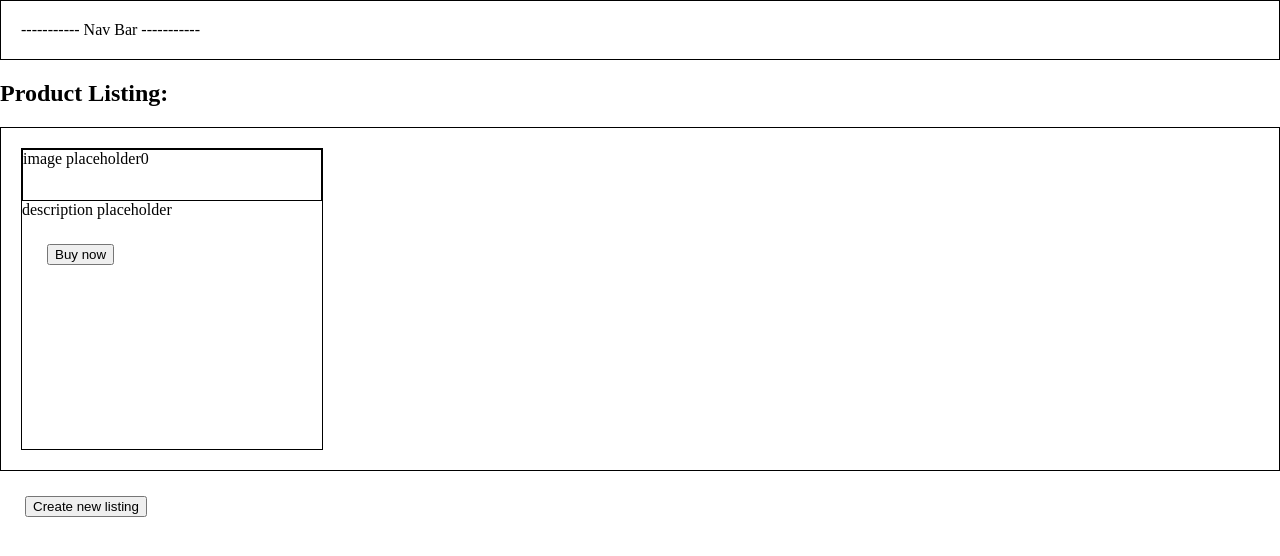
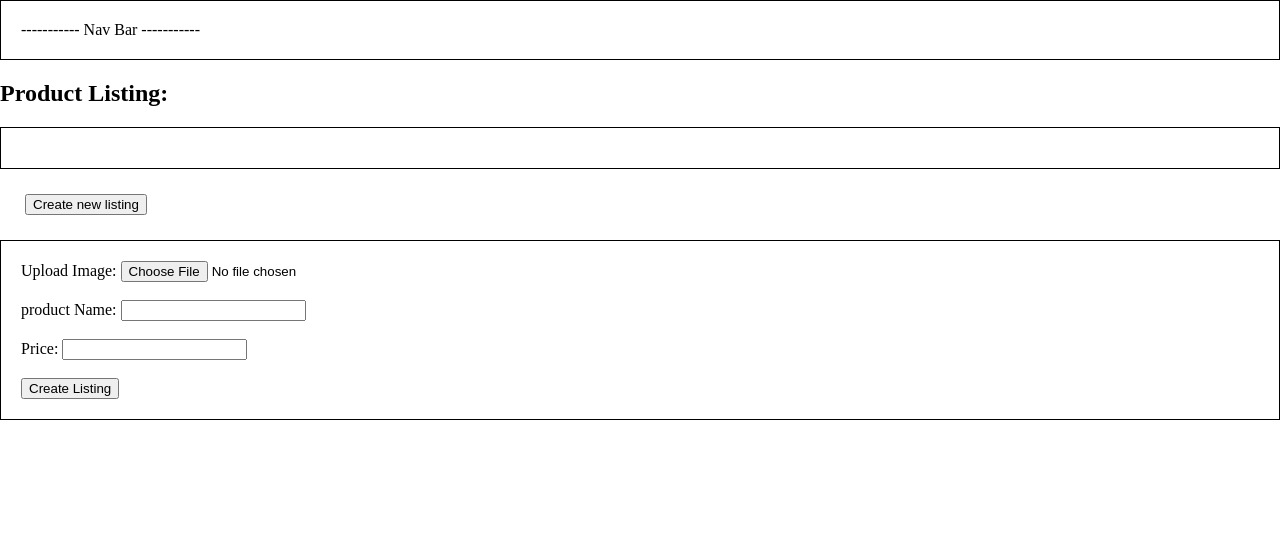
Before and after one commit to V1SH4N/UOM, a plain HTML site: page index.html in a window 1280 px wide. Both pictures are taken after a click on the button "Create new listing". Drawn offline with Linux system fonts and the light colour scheme.

Commit message:
implement form to create new listing

```diff
--- a/index.html
+++ b/index.html
@@ -12,7 +12,21 @@
     <div id="navBar">-----------  Nav Bar  -----------</div>
     <h2>Product Listing:</h2>
     <div id="listingsContainer"></div>
-    <button type="button" id="newListing">Create new listing</button>
+    <button type="button" id="newListingButton">Create new listing</button>
+    <div id="formContainer">
+        <form id="listingForm">
+            <label for="image">Upload Image:</label>
+            <input type="file" id="image" name="image" accept="image/*" required><br><br>
+            <label for="productName">product Name:</label>
+            <input type="text" id="productName" name="productName" required><br><br>
+            <label for="price">Price:</label>
+            <input type="number" id="price" name="price" required><br><br>
+            <button type="submit">Create Listing</button>
+        </form>
+    </div>
+
+
+
 
 </body>
 
--- a/javascript.js
+++ b/javascript.js
@@ -1,24 +1,43 @@
-const newListingButton = document.querySelector('#newListing');
+const newListingButton = document.querySelector('#newListingButton');
 const listingsContainer = document.querySelector('#listingsContainer');
+const listingForm = document.querySelector('#listingForm')
 
 let listingID = 0;
 
-newListingButton.addEventListener('click', (e) => {
+
+listingForm.addEventListener('submit', function(event) {
+
+    event.preventDefault(); // Prevent form submission
+
+    // Get input values
+    const imageInput = document.getElementById('image');
+    const productName = document.getElementById('productName').value;
+    const price = document.getElementById('price').value;
+
+
+    if (imageInput.files && imageInput.files[0]) {
+        const reader = new FileReader();
+
+        reader.onload = function(e) {
+
             const newListing = document.createElement('div');
             newListing.classList.add('listing');
-    newListing.id = listingID;
+            newListing.id = listingID++;
 
+            const image = document.createElement('img');
+            image.classList.add('image');
 
-    const image = document.createElement('div');
-    image.classList.add('image');
+            image.src = e.target.result;
+            image.alt = 'Listing image';
             image.style.cssText = ['height: 50px; border: 1px solid black'];
-    image.textContent = 'image placeholder' + listingID;
 
+            const productNameContainer = document.createElement('div');
+            productNameContainer.classList.add('productName');
+            productNameContainer.textContent = productName;
 
-
-    const description = document.createElement('div');
-    description.classList.add('description');
-    description.textContent = 'description placeholder'
+            const priceContainer = document.createElement('div');
+            priceContainer.classList.add('productName');
+            priceContainer.textContent = price;
 
             const purchaseButton = document.createElement('button');
             purchaseButton.id = 'purchaseButton';
@@ -26,12 +45,30 @@ newListingButton.addEventListener('click', (e) => {
             purchaseButton.textContent = 'Buy now';
 
             newListing.appendChild(image);
-    newListing.appendChild(description);
+            newListing.appendChild(productNameContainer);
+            newListing.appendChild(priceContainer);
             newListing.appendChild(purchaseButton);
 
+            listingsContainer.appendChild(newListing);
+            listingForm.reset();
+            listingForm.style.display = 'none';
+        };
+        reader.readAsDataURL(imageInput.files[0]);
+    } else {
+        alert('Please upload an image.')
+    }
+});
 
-    listingsContainer.appendChild(newListing);
-    listingID++;
+
+
+newListingButton.addEventListener('click', (e) => {
+    if (listingForm.style.display === 'none' || listingForm.style.display === ''){
+        listingForm.style.display = 'block';
+    }else {
+        listingForm.style.display = 'none'
+        listingForm.reset();;
+    }
+
 })
 
 listingsContainer.addEventListener('click', (e) => {
--- a/style.css
+++ b/style.css
@@ -12,6 +12,14 @@ body{
     gap: 20px;
 }
 
+#formContainer{
+    border: 1px solid black;
+}
+#listingForm{
+    display: none;
+    margin: 20px;
+}
+
 .listing{
     width: 300px;
     height: 300px;
@@ -23,6 +31,6 @@ body{
     padding: 20px;
 }
 
-button{
+#newListingButton{
     margin: 25px;
 }
```
Lines whose indentation alone changed are shown as unchanged.
